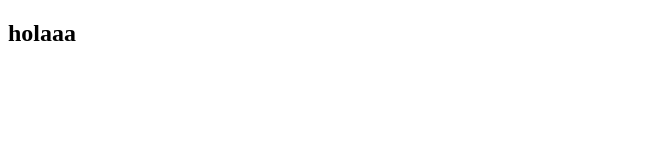
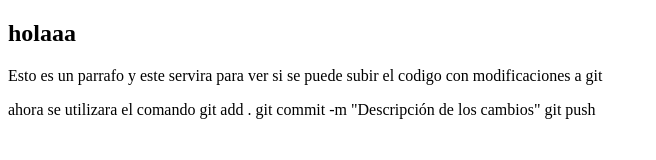
Before and after one commit to Gabrielpg744/Sexto, a plain HTML site: page PruebaGit/prueba.html in a window 1280 px wide. Shown: the whole page, without its empty margins (0-656 px from the left). Drawn offline with Linux system fonts and the light colour scheme.

Commit message:
Se agrego un parrafo

```diff
--- a/PruebaGit/prueba.html
+++ b/PruebaGit/prueba.html
@@ -7,5 +7,9 @@
 </head>
 <body>
     <h2>holaaa</h2>
+    <p>Esto es un parrafo y este servira para ver si se puede subir el codigo con modificaciones a git</p>
+    <p>ahora se utilizara el comando git add .
+        git commit -m "Descripción de los cambios"
+        git push</p>
 </body>
 </html>
```
